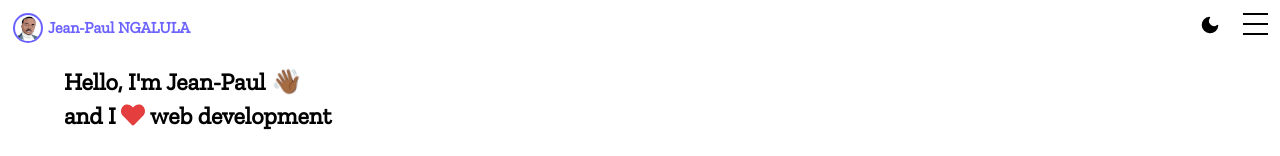
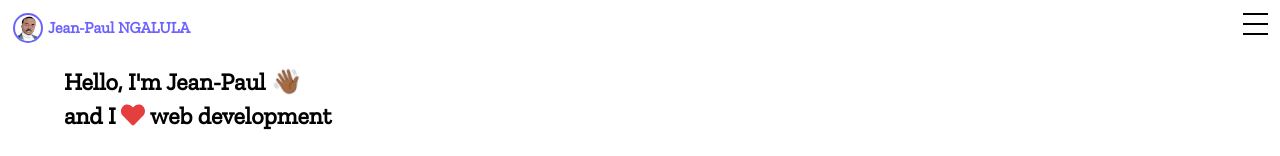
Before and after one commit to anyishxyi/mulume.dev, a Vue app: page /#/home in a window 1280 px wide. Shown: the top 156 px of the page. Built offline with nearby package versions, Linux system fonts and the light colour scheme.

Commit message:
hide switch menu

```diff
--- a/src/layout/components/Navbar.vue
+++ b/src/layout/components/Navbar.vue
@@ -12,7 +12,7 @@
     </div>
   </router-link>
   <div class="right-menu flex p13">
-    <button class="theme-switch-button mb-15" @click="toggleTheme">
+    <!-- <button class="theme-switch-button mb-15" @click="toggleTheme">
       <svg v-if="!!theme" class="svg-theme-size mt-svg-theme" xmlns="http://www.w3.org/2000/svg" viewBox="0 0 24 24" fill="none" stroke="currentColor" stroke-width="2" stroke-linecap="round" stroke-linejoin="round">
         <circle cx="12" cy="12" r="5"></circle>
         <line x1="12" y1="1" x2="12" y2="3"></line>
@@ -25,7 +25,7 @@
         <line x1="18.36" y1="5.64" x2="19.78" y2="4.22"></line>
       </svg>
       <svg v-else class="svg-theme-size mt-svg-theme" xmlns="http://www.w3.org/2000/svg" viewBox="0 0 24 24" fill="none" stroke="currentColor" stroke-width="2" stroke-linecap="round" stroke-linejoin="round"><path d="M21 12.79A9 9 0 1 1 11.21 3 7 7 0 0 0 21 12.79z"></path></svg>
-    </button>
+    </button> -->
 
     <div class="nav-btn">
       <label for="nav-check">
```
